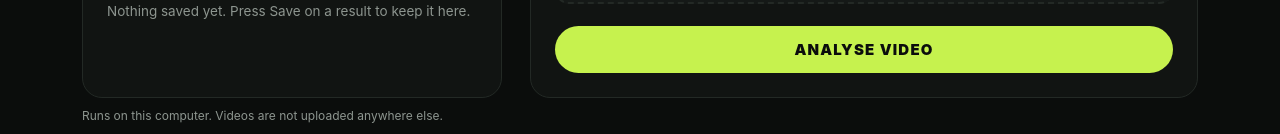
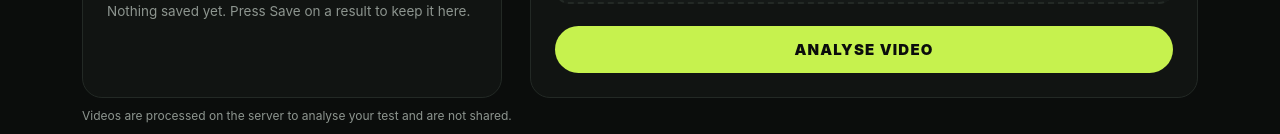
Before and after one commit to saanvi-kanodia/FitCheck, a Flask app: page / in a window 1280 px wide. Shown: the part 663-797 px from the top of the page. Run offline with Flask 3, Linux system fonts and the light colour scheme; data that the repository does not hold is empty.

Commit message:
Update footer: videos are processed on the server
Co-Authored-By: Claude Opus 5.5 <noreply@anthropic.com>

```diff
--- a/webapp/templates/index.html
+++ b/webapp/templates/index.html
@@ -318,7 +318,7 @@
       </div>
     </section>
   </main></form>
-  <footer>Runs on this computer. Videos are not uploaded anywhere else.</footer>
+  <footer>Videos are processed on the server to analyse your test and are not shared.</footer>
 </div>
 
 <script>
```
